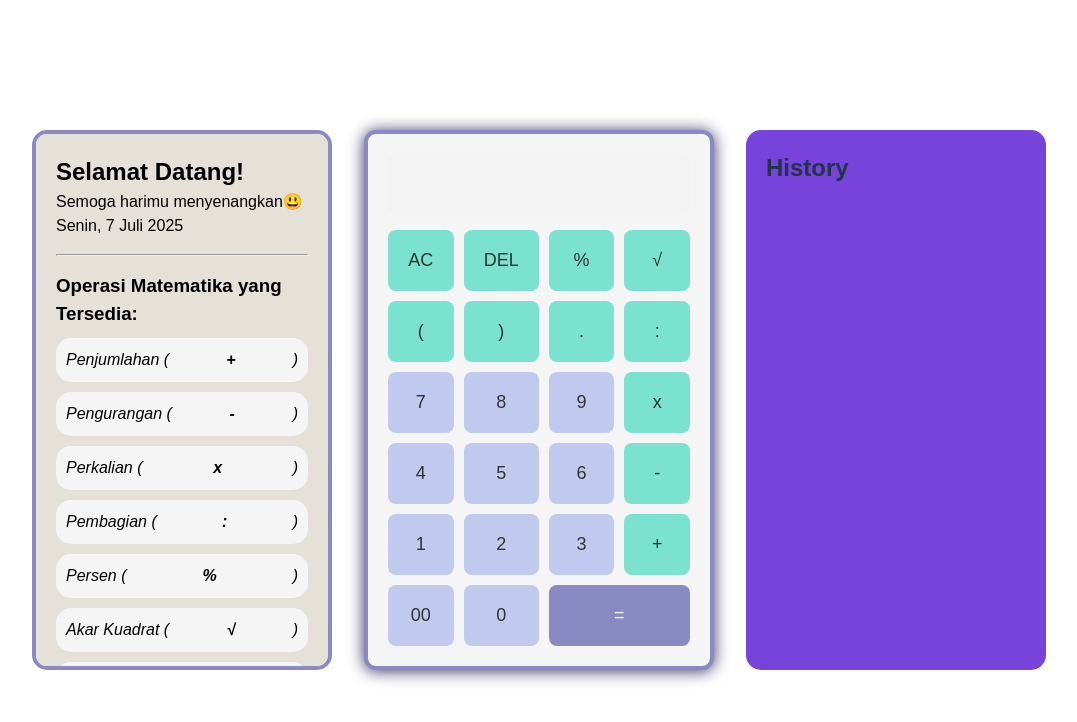
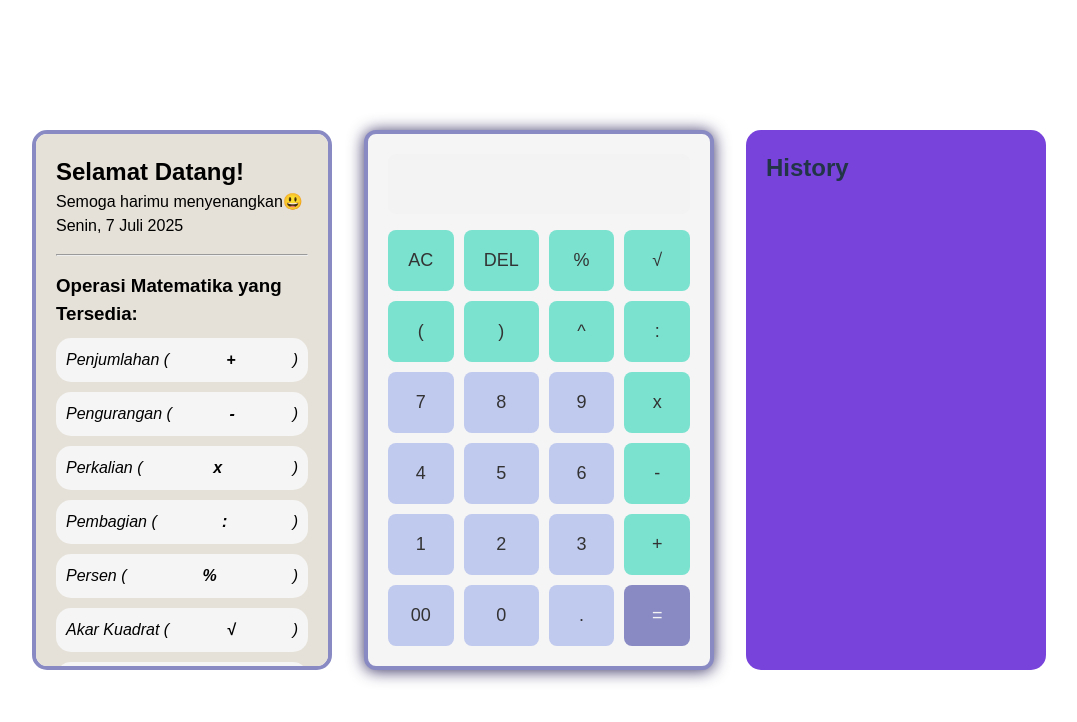
Before and after one commit to nabiru7/calculator-go-react, a React (Vite) app in the folder FE/frontend/: page / in a window 1280 px wide. Shown: the top 722 px of the page, without its empty margins (101-1178 px from the left). Built offline with nearby package versions, Linux system fonts and the light colour scheme.

Commit message:
menambahkan pangkat

```diff
--- a/FE/frontend/src/App.css
+++ b/FE/frontend/src/App.css
@@ -76,7 +76,7 @@ button.operator:hover {
 button.counter {
   background-color: #898AC4;
   color: whitesmoke;
-  grid-column: span 2;
+  grid-column: span 1;
 }
 
 button.counter:hover {
--- a/FE/frontend/src/App.jsx
+++ b/FE/frontend/src/App.jsx
@@ -57,14 +57,26 @@ function App() {
   const calculate = () => {
     playClickSound()
     try {
-      const replaced = result.replace(/(\d+)%/g, (_, num) => `(${num}*0.01)`) // untuk persen
-      const evalResult = eval(replaced).toString() // menghitung hasil output
-      setResult(evalResult) // mengatur atau memunculkan bagian histori dari hasil kalkulasi
+      // Ganti persen jadi bentuk desimal
+      const replaced = result.replace(/(\d+)%/g, (_, num) => `(${num}*0.01)`)
+
+      // Ganti operator ^ jadi Math.pow()
+      const replacedPower = replaced.replace(
+        /(\d+(\.\d+)?)\^(\d+(\.\d+)?)/g,
+        (match, base, baseDecimal, exponent, exponentDecimal) => {
+          return `Math.pow(${base}, ${exponent})`
+        }
+      )
+
+      const evalResult = eval(replacedPower).toString()
+      setResult(evalResult)
       setHistory([...history, `${result} = ${evalResult}`])
-    } catch (error) { // jika error
+    } catch (error) {
       setResult("Error")
     }
   }
+
+
   // untuk menghitung akar kuadrat
   const squareRoot = () => {
     playClickSound()
@@ -98,7 +110,7 @@ function App() {
 
           <button id="(" className="operator" onClick={handleClick}>(</button>
           <button id=")" className="operator" onClick={handleClick}>)</button>
-          <button id="." className="operator" onClick={handleClick} disabled={result === ""}>.</button>
+          <button id="^" className="operator" onClick={handleClick} disabled={result === ""}>^</button>
           <button id="/" className="operator" onClick={handleClick} disabled={result === ""}> :</button>
 
           <button id="7" className="number" onClick={handleClick}>7</button>
@@ -119,6 +131,7 @@ function App() {
 
           <button id="00" className="number" onClick={handleClick}>00</button>
           <button id="0" className="number" onClick={handleClick}>0</button>
+          <button id="." className="number" onClick={handleClick} disabled={result === ""}>.</button>
           <button
             id="="
             className="counter"
```
